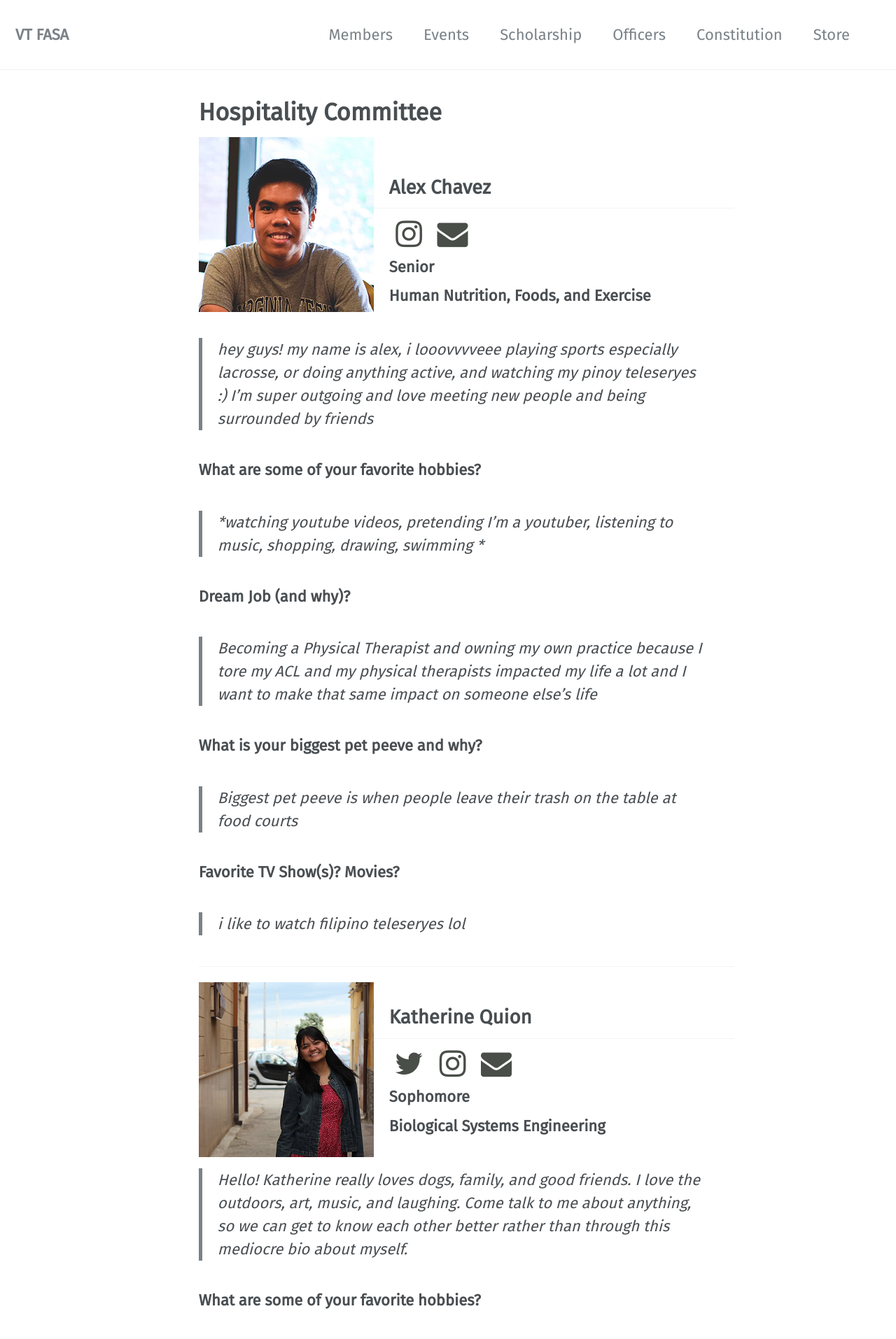
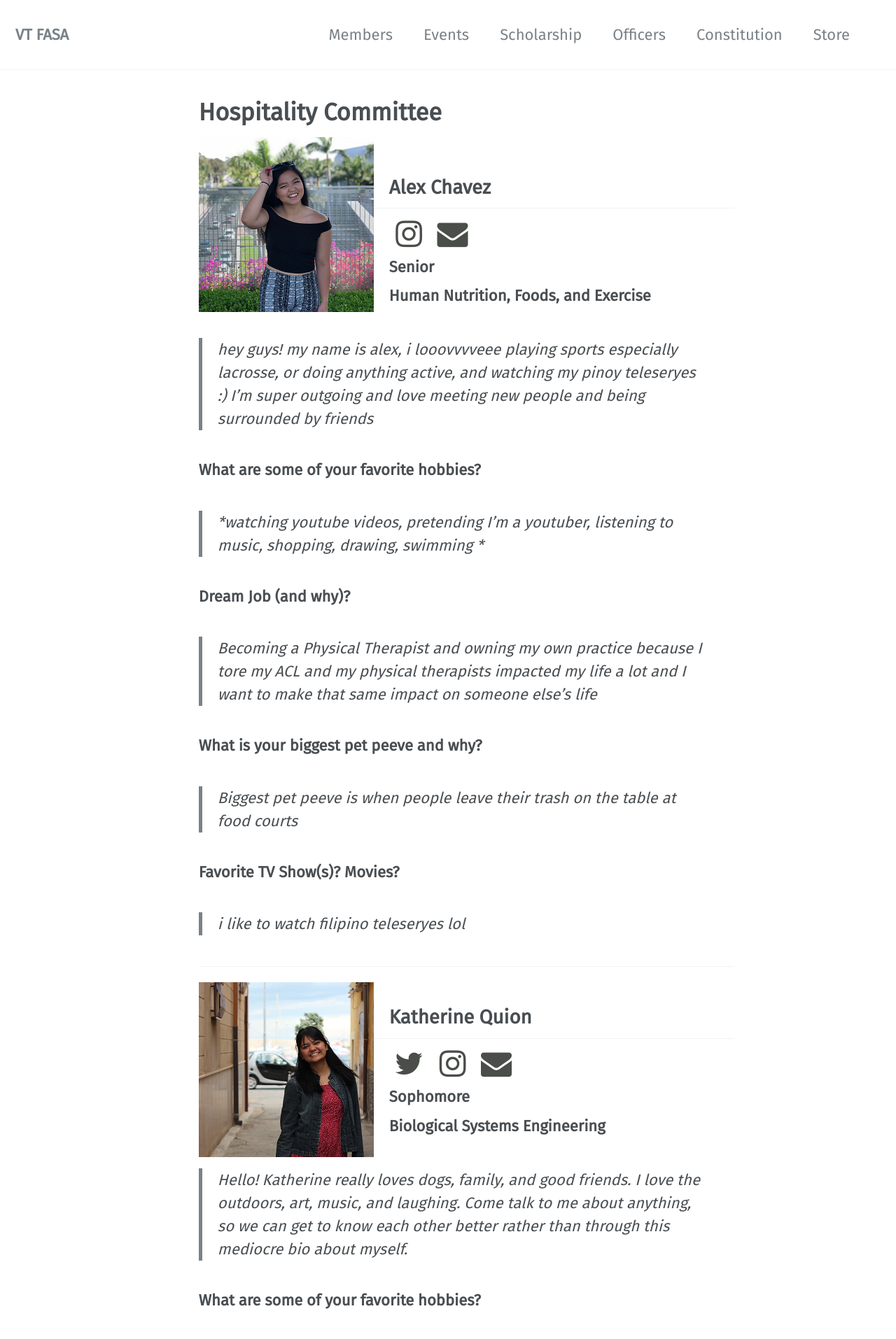
Before and after one commit to vtfasa/vtfasa.github.io, a Jekyll site: the page built from _pages/officers/hospitality.md, in a window 1280 px wide. Shown: the top 1914 px of the page at 70% size. Built offline with Jekyll 4.4.1, drawn with Linux system fonts in a browser that asks for light colours; some web fonts are replaced.

Commit message:
Update hospitality.md

```diff
--- a/_pages/officers/hospitality.md
+++ b/_pages/officers/hospitality.md
@@ -13,7 +13,7 @@ permalink: /officers/hospitality/
 # --- (this is a section break)
 ---
 
-![image-left]({{ "/assets/images/officers/small/david.png" | absolute_url }}){: .align-left}
+![image-left]({{ "/assets/images/officers/small/alex2.png" | absolute_url }}){: .align-left}
 ## Alex Chavez
 <p style="margin-bottom: 0.45em; padding: 0"><a href="https://www.instagram.com/lexionboard_/" style="margin: 0; padding: 0"><i class="fa fa-2x fa-fw fa-instagram" style="color: #494e48"></i></a>
 <a href="mailto:alexc14@vt.edu" style="margin: 0; padding: 0"><i class="fa fa-2x fa-fw fa-envelope" style="color: #494e48"></i></a></p>
```
